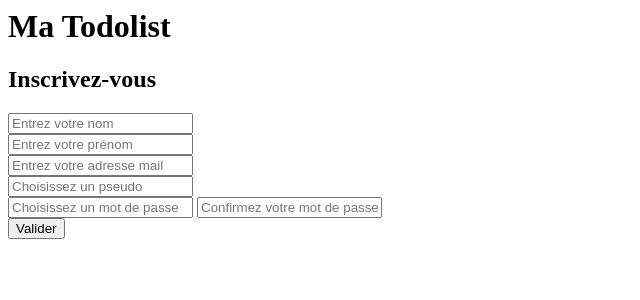
After one commit to Nathaelle/TP_TodoList_DWWM_APT2020, a PHP site: page /views/home.html in a window 1280 px wide. The commit adds this page. Shown: the top 300 px of the page, without its empty margins (0-640 px from the left). Run offline with PHP 8.4, Linux system fonts and the light colour scheme.

Commit message:
Plan template

```diff
--- /dev/null
+++ b/views/home.html
@@ -0,0 +1,38 @@
+<h1>Ma Todolist</h1>
+<h2>Inscrivez-vous</h2>
+<form action="index.php?route=insert_user" method="POST">
+    <div>
+        <input type="text" name="nom" placeholder="Entrez votre nom">
+    </div>
+    <div>
+        <input type="text" name="prenom" placeholder="Entrez votre prénom">
+    </div>
+    <div>
+        <input type="email" name="email" placeholder="Entrez votre adresse mail">
+    </div>
+    <div>
+        <input type="text" name="pseudo" placeholder="Choisissez un pseudo">
+    </div>
+    <div>
+        <input type="password" name="passwd" placeholder="Choisissez un mot de passe">
+        <input type="password" name="passwd2" placeholder="Confirmez votre mot de passe">
+    </div>
+    <div>
+        <input type="submit" value="Valider">
+    </div>
+</form>
+
+<!--
+<h2>Connectez-vous</h2>
+<form action="index.php?route=connect_user" method="POST">
+
+    <div>
+        <input type="text" name="pseudo" placeholder="Entrez votre pseudo">
+    </div>
+    <div>
+        <input type="password" name="passwd" placeholder="Entrez votre mot de passe">
+    </div>
+    <div>
+        <input type="submit" value="Connexion">
+    </div>
+</form> -->
```
Also changed, not shown: index.php (+19 -2 lines).
